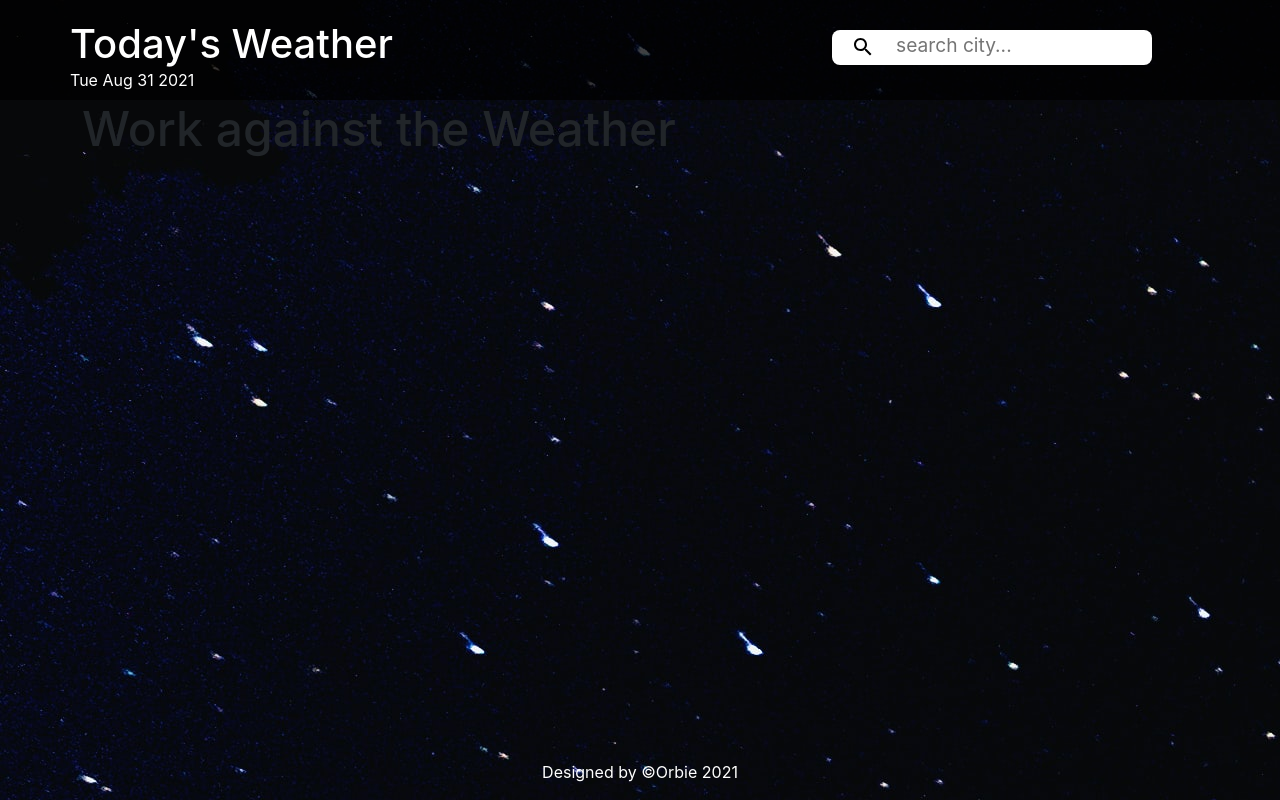
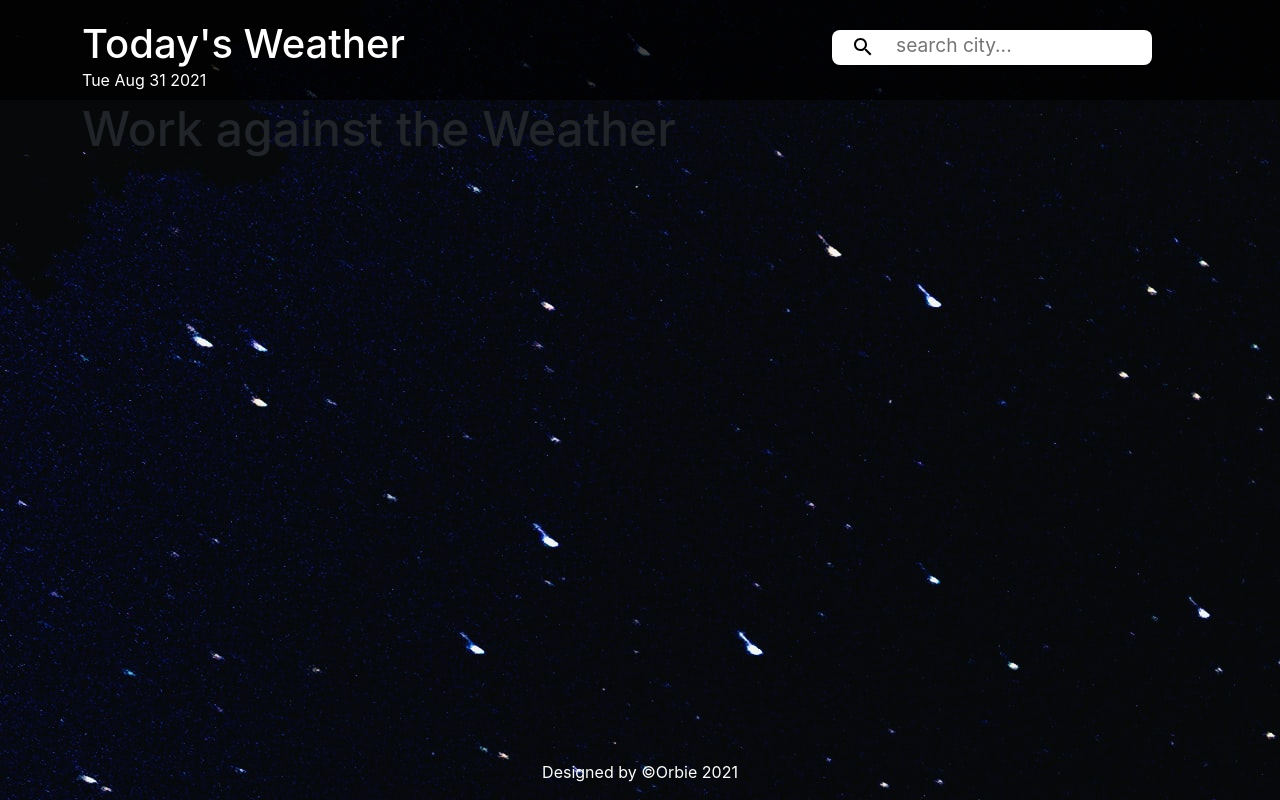
Before and after one commit to Moween/weather-app, a React (Create React App) app: page / in a window 1280 px wide. Built offline with nearby package versions, Linux system fonts and the light colour scheme.

Commit message:
Change limited to container

```diff
--- a/src/components/Header.jsx
+++ b/src/components/Header.jsx
@@ -4,7 +4,7 @@ const Header = () => {
   const date = new Date().toDateString();
   return (
     <header className="header">
-      <div className="limited">
+      <div className="container">
         <h1>Today's Weather</h1>
         <div>
           <p id="date">{date}</p>
```
